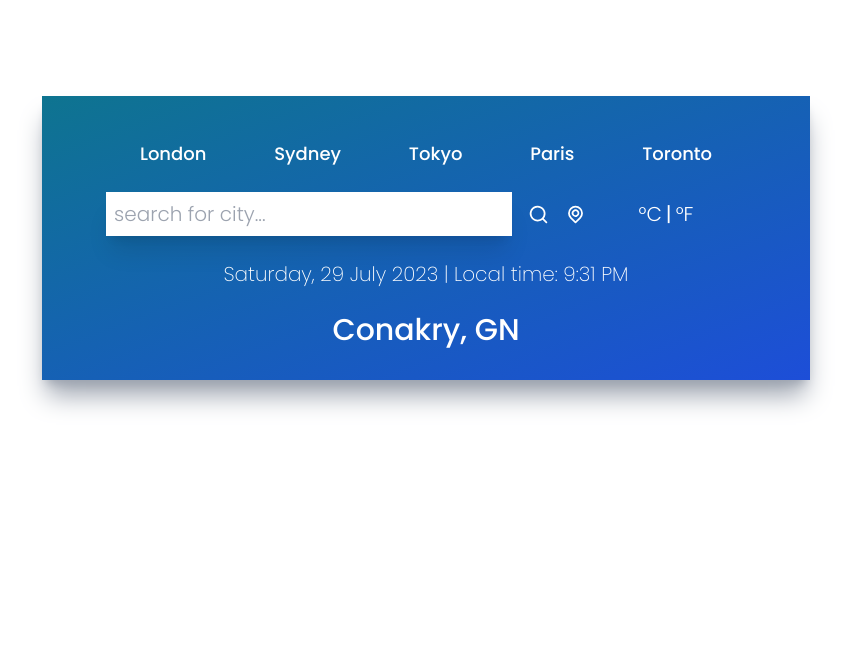
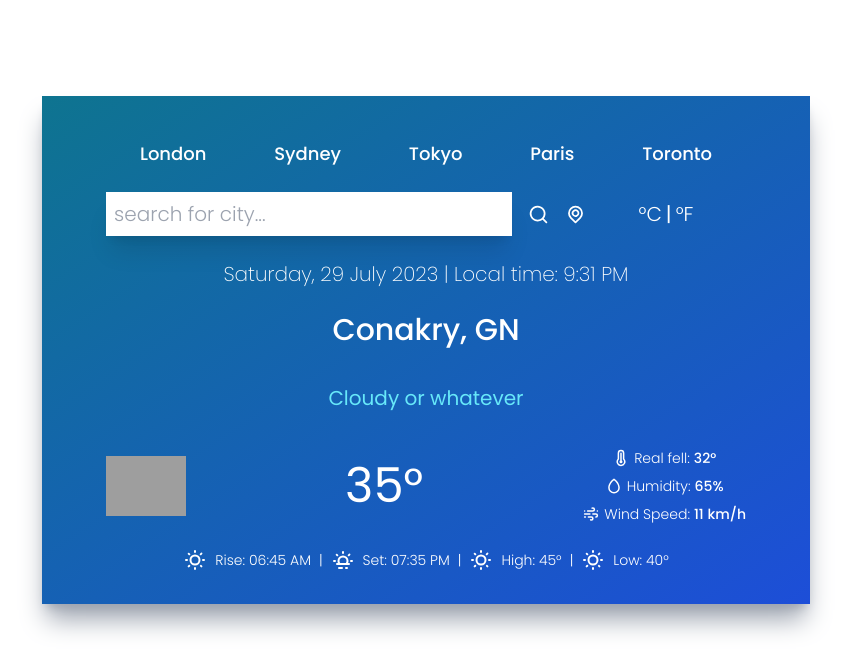
Before and after one commit to aradradev/weather-app, a JavaScript app: page / in a window 1280 px wide. Shown: the top 672 px of the page, without its empty margins (214-1065 px from the left). Built offline with nearby package versions, Linux system fonts and the light colour scheme; grey boxes are pictures that could not be loaded; the HTML template or start-up script is replaced by a standard one.

Commit message:
Add Temperature and Details

```diff
--- a/src/App.js
+++ b/src/App.js
@@ -1,4 +1,5 @@
 import Inputs from './components/Inputs';
+import TemperatureAndDetails from './components/TemperatureAndDetails';
 import TimeAndLocation from './components/TimeAndLocation';
 import TopButtons from './components/TopButtons';
 
@@ -8,6 +9,7 @@ function App() {
       <TopButtons />
       <Inputs />
       <TimeAndLocation />
+      <TemperatureAndDetails />
     </div>
   );
 }
--- /dev/null
+++ b/src/components/TemperatureAndDetails.js
@@ -0,0 +1,66 @@
+import {
+  UilTemperature,
+  UilWind,
+  UilTear,
+  UilSun,
+  UilSunset,
+} from '@iconscout/react-unicons';
+
+const TemperatureAndDetails = () => {
+  return (
+    <div>
+      <div className="flex items-center justify-center py-6 text-xl text-cyan-300">
+        <p>Cloudy or whatever</p>
+      </div>
+      <div className="flex flex-row items-center justify-between text-white py-3">
+        <img
+          src="http://openweathermap.org/img/wn/01d@2x.png"
+          alt="weather"
+          className="w-20"
+        />
+        <p className="text-5xl">35°</p>
+        <div className="flex flex-col space-y-2">
+          <div className="flex justify-center items-center font-light text-sm">
+            <UilTemperature size={18} className="mr-1" />
+            Real fell:
+            <span className="font-medium ml-1">32°</span>
+          </div>
+
+          <div className="flex justify-center items-center font-light text-sm">
+            <UilTear size={18} className="mr-1" />
+            Humidity:
+            <span className="font-medium ml-1">65%</span>
+          </div>
+          <div className="flex justify-center items-center font-light text-sm">
+            <UilWind size={18} className="mr-1" />
+            Wind Speed:
+            <span className="font-medium ml-1">11 km/h</span>
+          </div>
+        </div>
+      </div>
+
+      <div className="flex flex-row justify-center items-center space-x-2 text-white text-sm py-3">
+        <UilSun />
+        <p className="font-light">
+          Rise: <span>06:45 AM</span>
+        </p>
+        <p className="font-light">|</p>
+        <UilSunset />
+        <p className="font-light">
+          Set: <span>07:35 PM</span>
+        </p>
+        <p className="font-light">|</p>
+        <UilSun />
+        <p className="font-light">
+          High: <span>45°</span>
+        </p>
+        <p className="font-light">|</p>
+        <UilSun />
+        <p className="font-light">
+          Low: <span>40°</span>
+        </p>
+      </div>
+    </div>
+  );
+};
+export default TemperatureAndDetails;
--- a/src/components/TopButtons.js
+++ b/src/components/TopButtons.js
@@ -24,7 +24,9 @@ const TopButtons = () => {
   return (
     <div className="flex items-center justify-around my-6">
       {cities.map((city) => (
-        <button className="text-white text-lg font-medium">{city.title}</button>
+        <button key={city.id} className="text-white text-lg font-medium">
+          {city.title}
+        </button>
       ))}
     </div>
   );
```
